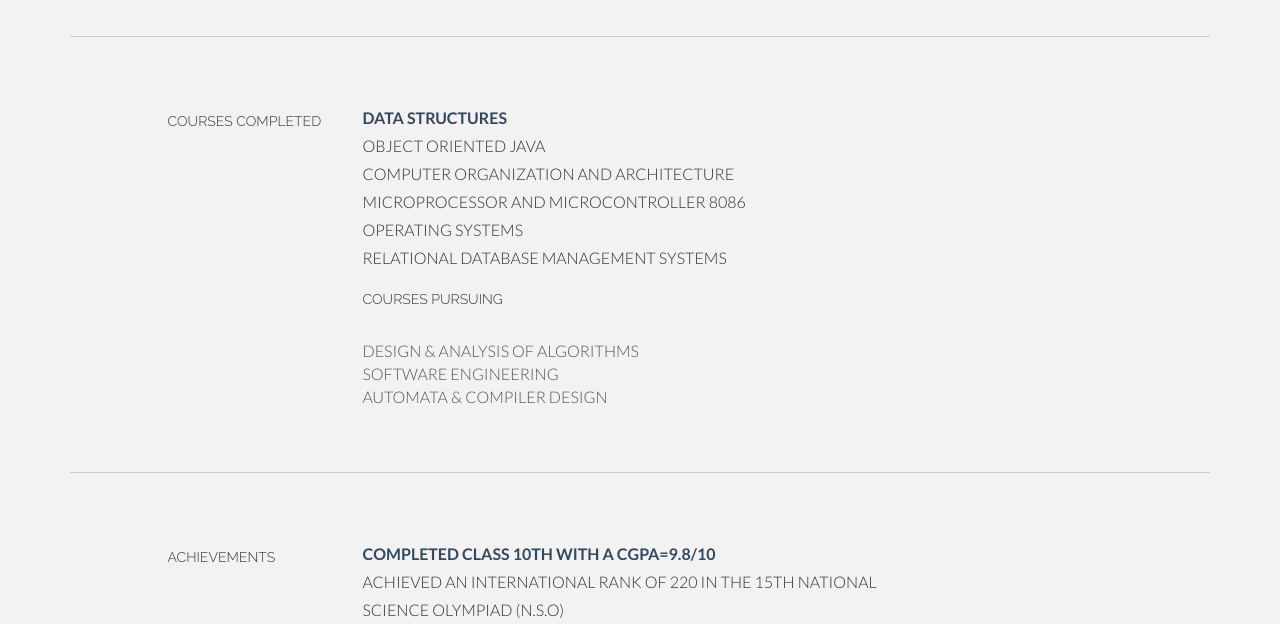
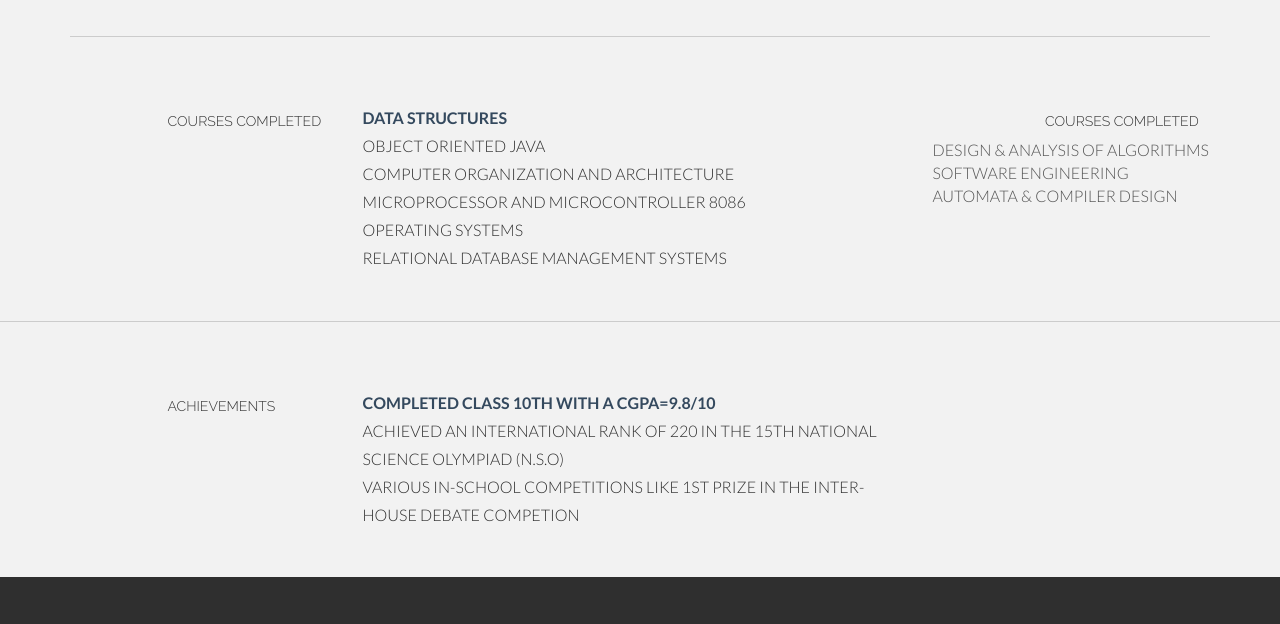
Before and after one commit to kushagra9000/kushagra9000.github.io, a plain HTML site: page index.html in a window 1280 px wide. Shown: the part 894-1518 px from the top of the page. Drawn offline with Linux system fonts and the light colour scheme.

Commit message:
Error corrected

```diff
--- a/index.html
+++ b/index.html
@@ -117,8 +117,9 @@
         </div>
 
         <!-- EDIT: work line 2-->
-        <div class="col-lg-6 col-lg-offset-3">
-          <p class="tight"><h5>COURSES PURSUING</h5><br/>
+        <div class="col-lg-2 col-lg-offset-1">
+          <h5>COURSES COMPLETED</h5>
+        </div>
             DESIGN & ANALYSIS OF ALGORITHMS<br/>
             SOFTWARE ENGINEERING<br/>
             AUTOMATA & COMPILER DESIGN<br/>
```
